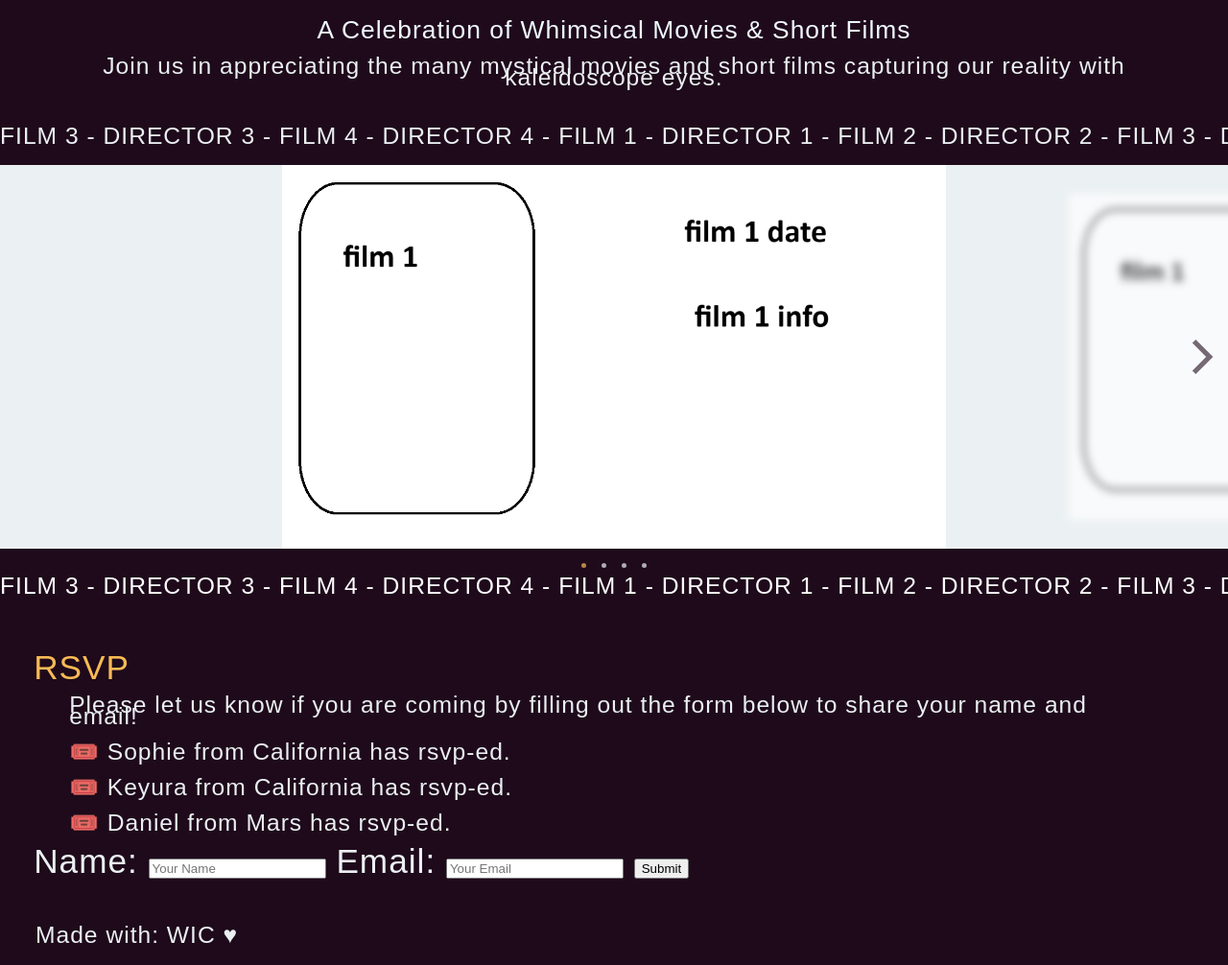
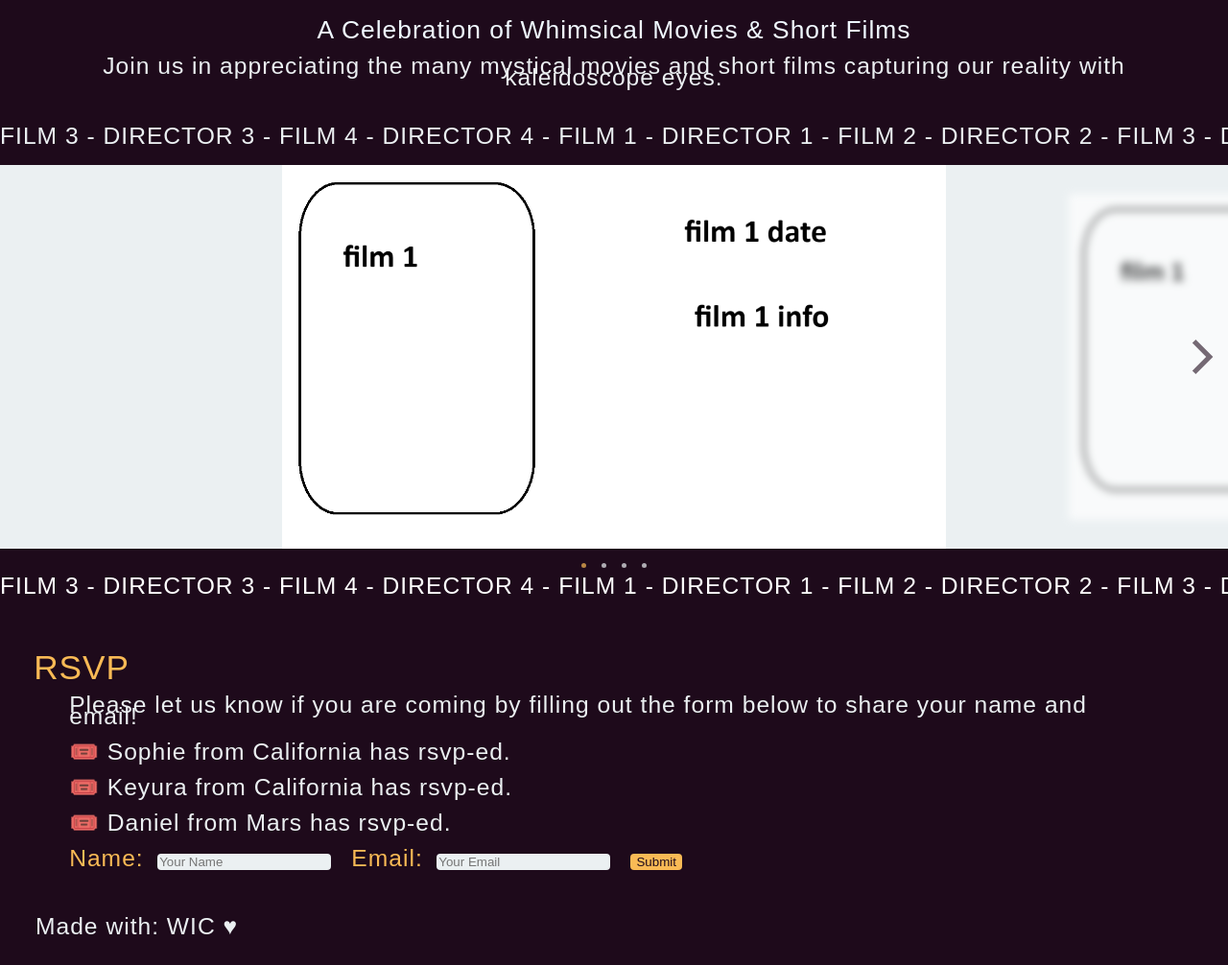
Before and after one commit to k-yuv/event-website, a plain HTML site: page index.html in a window 1280 px wide. Shown: the part 71-1077 px from the top of the page at 96% size. Drawn offline with Linux system fonts and the light colour scheme; a web font is replaced by a local one.

Commit message:
rsvp styling

```diff
--- a/styles.css
+++ b/styles.css
@@ -143,6 +143,38 @@ body {
 
 }
 
+.form-container {
+  color: #F9BA55;
+  font-size: 70%;
+  padding-left: 1.5em;
+}
+
+input[type=text] {
+  border: none;
+  border-radius: 4px;
+  margin-left:.5em;
+  margin-right: 1em;
+  background-color:#ebf0f2;
+}
+input[type=email] {
+  border: none;
+  border-radius: 4px;
+  margin-left:.5em;
+  margin-right: 1em;
+  background-color:#ebf0f2;
+}
+button {
+  border: none;
+  border-radius: 4px;
+  background-color: #F9BA55;
+  color:#1E0A1B;
+  transition: .3s;
+}
+button:hover{
+  cursor: pointer;
+  opacity: 70%;
+  transition: .3s;
+}
 
   /*! Flickity v2.3.0
 https://flickity.metafizzy.co
```
